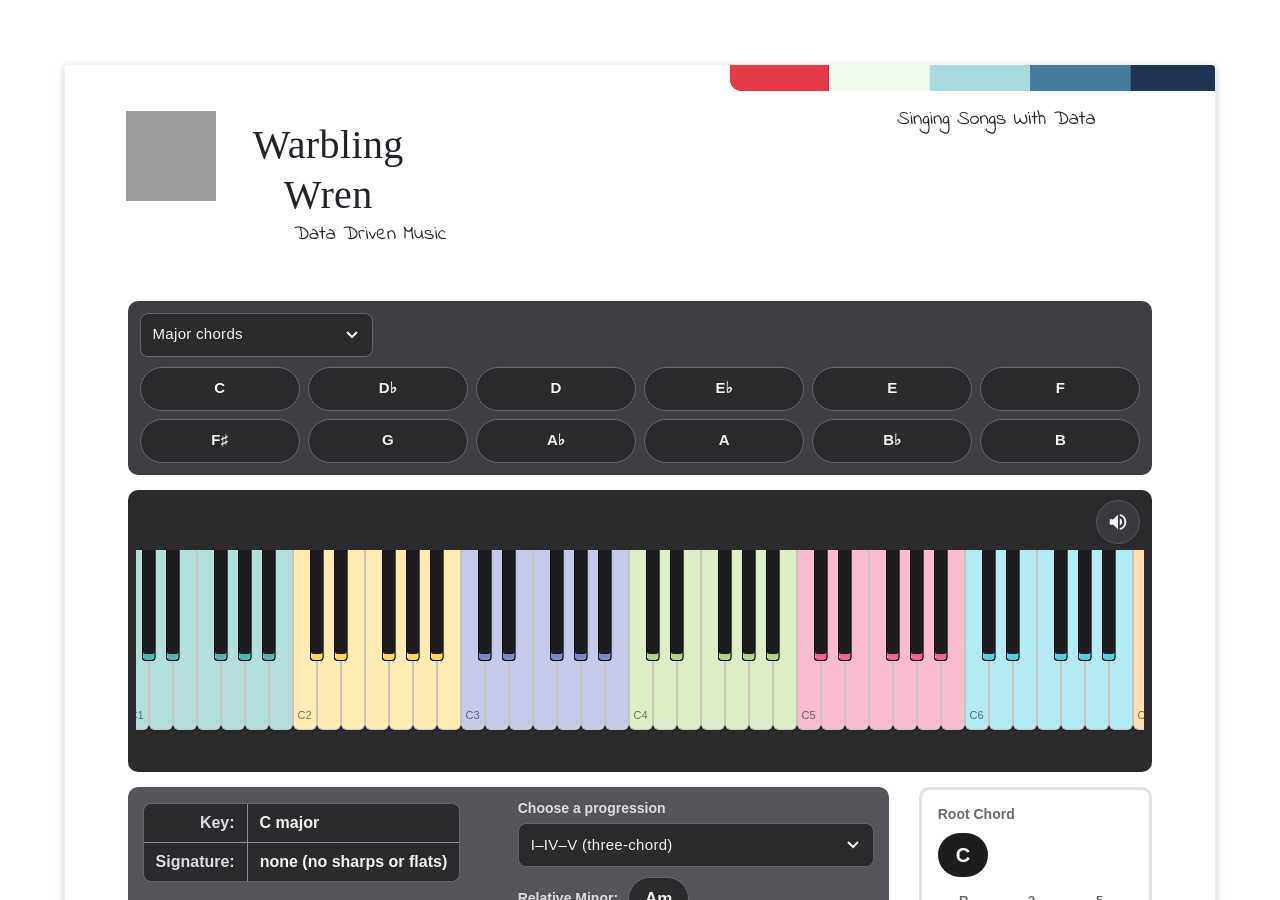
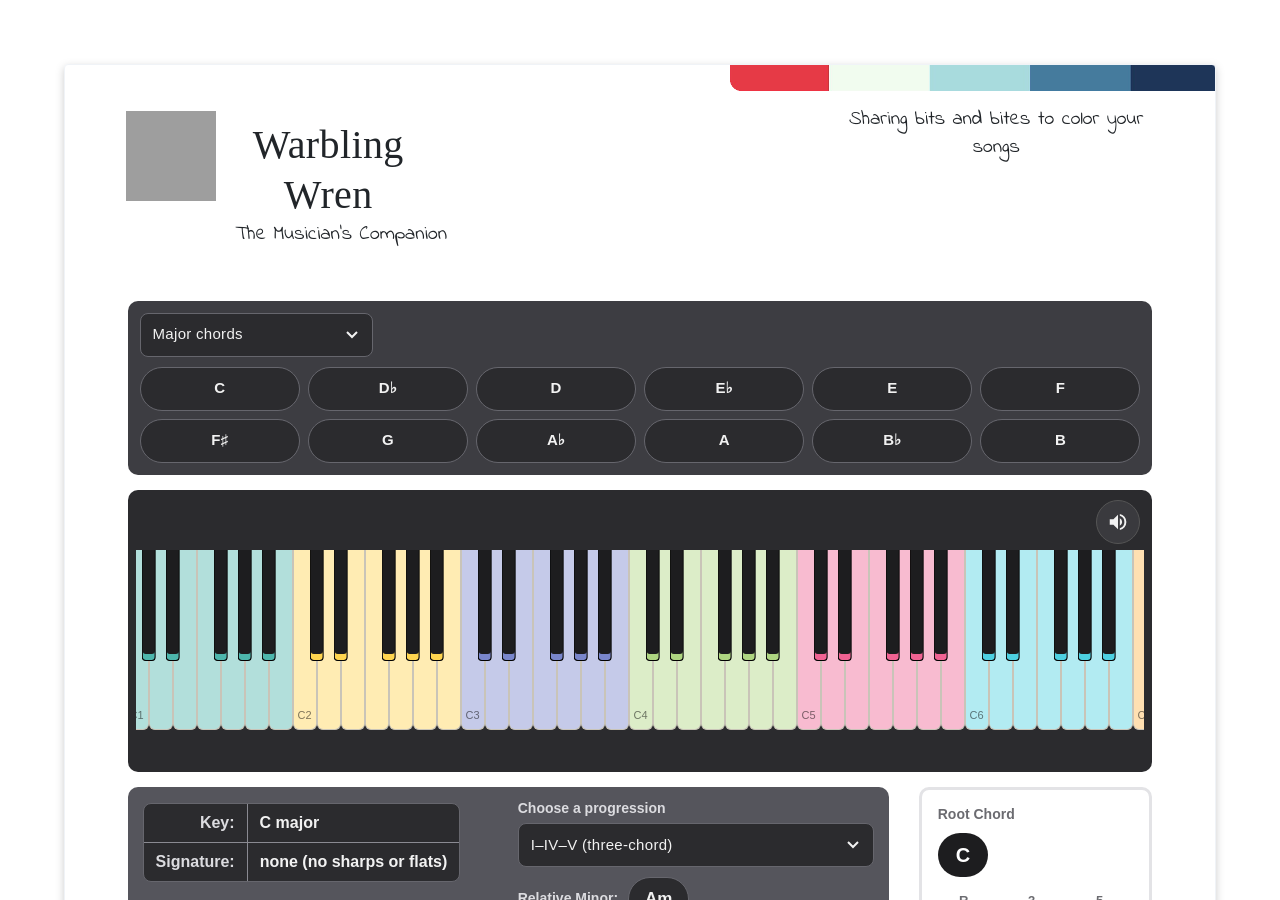
Before and after one commit to warblingwren/warblingwren.github.io, a Jekyll site: the page built from index.html, in a window 1280 px wide and 900 px high. Built offline with Jekyll 4.4.1, drawn with Linux system fonts in a browser that asks for light colours; some web fonts are replaced; grey boxes are pictures that could not be loaded.

Commit message:
update:branding

```diff
--- a/_config.yml
+++ b/_config.yml
@@ -10,8 +10,8 @@ defaults:
       site_author: Warbling Wren
       site_description: Warbling Wren
       title: Warbling Wren
-      subtitle: Data Driven Music
-      quip: Singing Songs With Data
+      subtitle: The Musician's Companion
+      quip: Sharing bits and bites to color your songs
       logo_url: https://avatars.githubusercontent.com/u/337726381
       style_css: /www/css/www.css
       site_js: /www/js/dashboard.js
```
